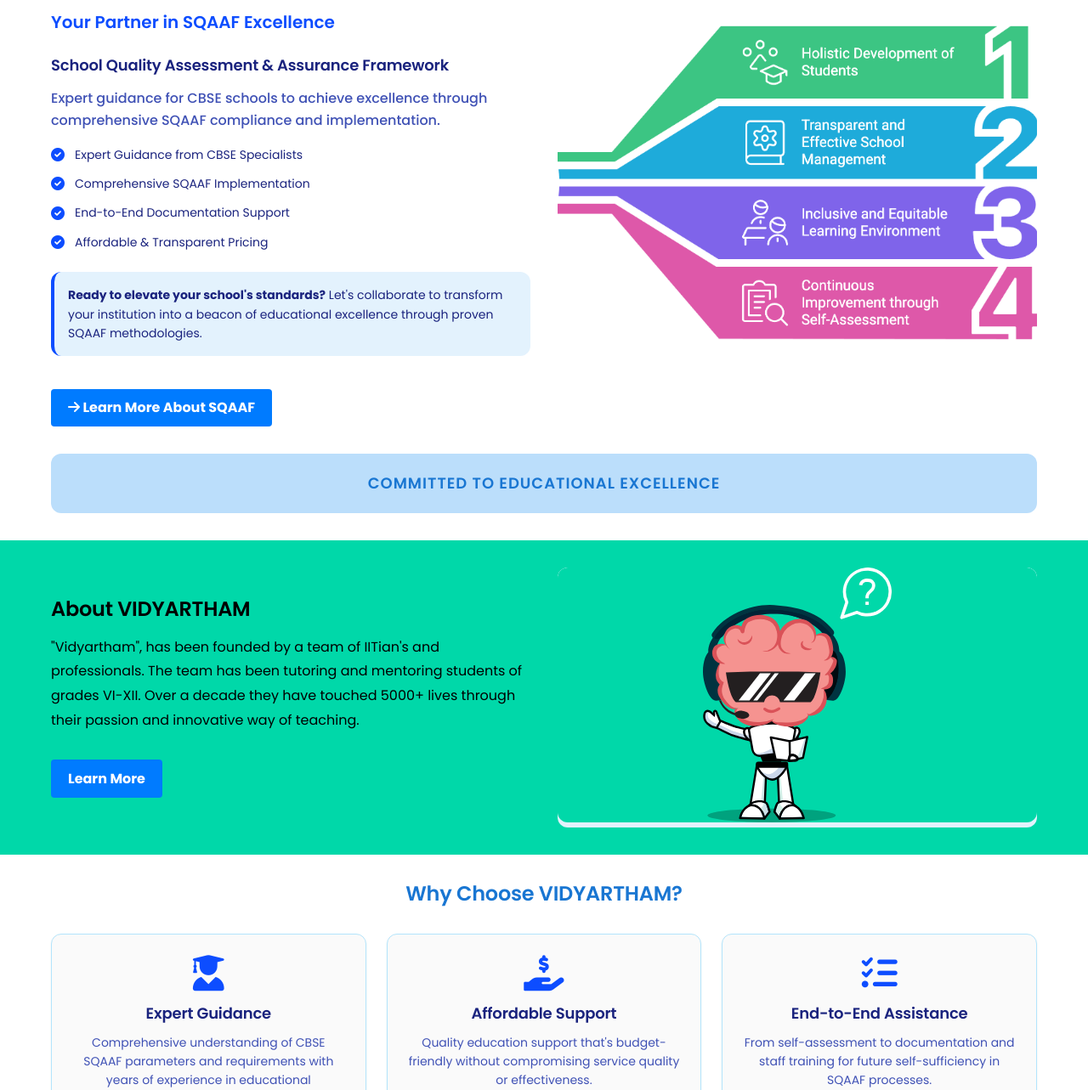
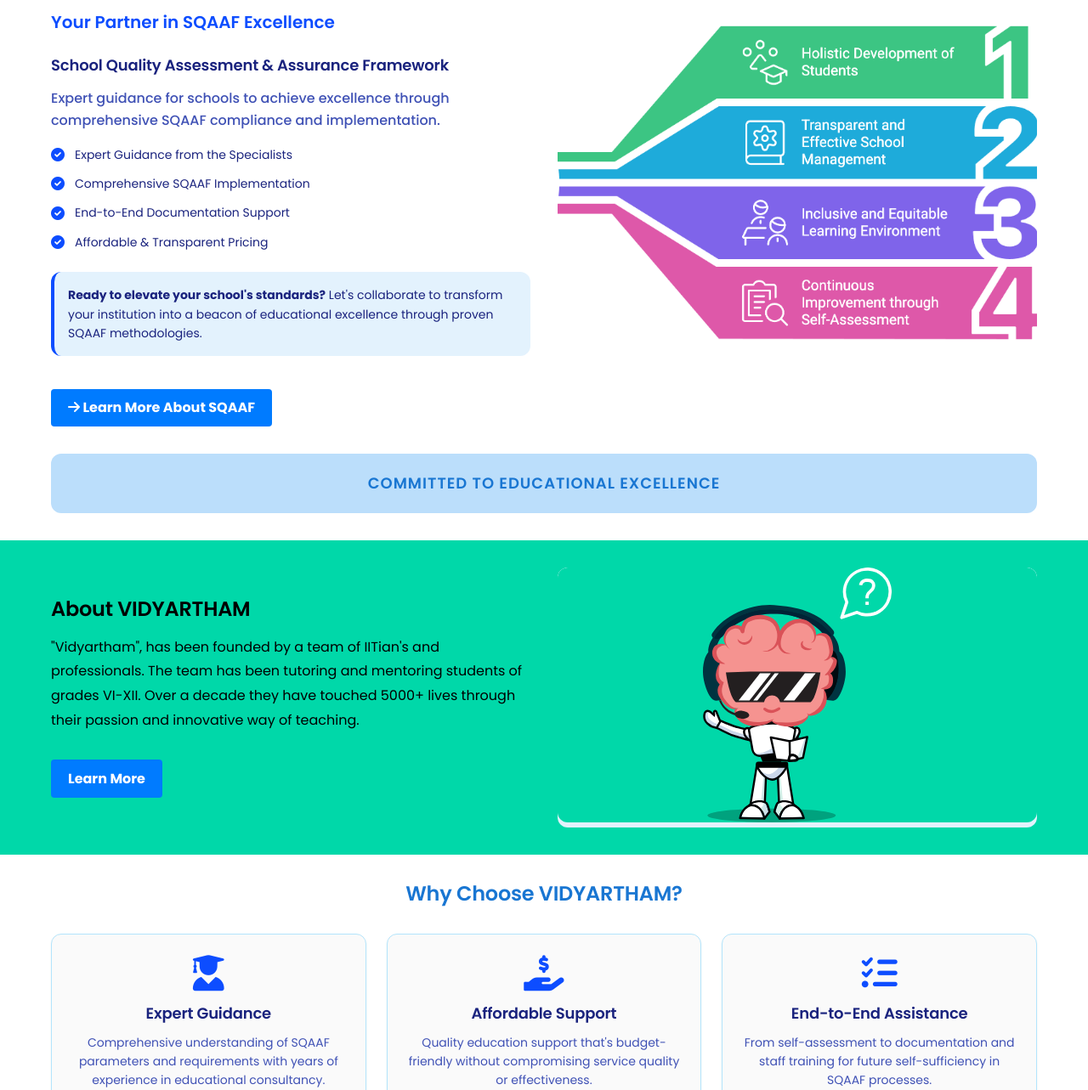
Before and after one commit to 3007devansh/vidhyartham, a plain HTML site: page index.html in a window 1280 px wide. Shown: the part 197-1480 px from the top of the page at 85% size. Drawn offline with Linux system fonts and the light colour scheme.

Commit message:
changes in all schools and team member

```diff
--- a/index.html
+++ b/index.html
@@ -64,10 +64,10 @@
                         <p class="banner-subtitle">Your Partner in SQAAF Excellence</p>
 
                         <h3 class="sqaaf-heading">School Quality Assessment & Assurance Framework</h3>
-                        <p class="sqaaf-description">Expert guidance for CBSE schools to achieve excellence through comprehensive SQAAF compliance and implementation.</p>
+                        <p class="sqaaf-description">Expert guidance for schools to achieve excellence through comprehensive SQAAF compliance and implementation.</p>
 
                         <ul class="benefits-list">
-                            <li><i class="fas fa-check-circle"></i> Expert Guidance from CBSE Specialists</li>
+                            <li><i class="fas fa-check-circle"></i> Expert Guidance from the Specialists</li>
                             <li><i class="fas fa-check-circle"></i> Comprehensive SQAAF Implementation</li>
                             <li><i class="fas fa-check-circle"></i> End-to-End Documentation Support</li>
                             <li><i class="fas fa-check-circle"></i> Affordable & Transparent Pricing</li>
@@ -124,7 +124,7 @@
                             <i class="fas fa-user-graduate"></i>
                         </div>
                         <h3>Expert Guidance</h3>
-                        <p>Comprehensive understanding of CBSE SQAAF parameters and requirements with years of experience in educational consultancy.</p>
+                        <p>Comprehensive understanding of SQAAF parameters and requirements with years of experience in educational consultancy.</p>
                     </div>
                     <div class="feature-card">
                         <div class="feature-image">
```
Also changed, not shown: assets/People/amrita.jpeg (added).
